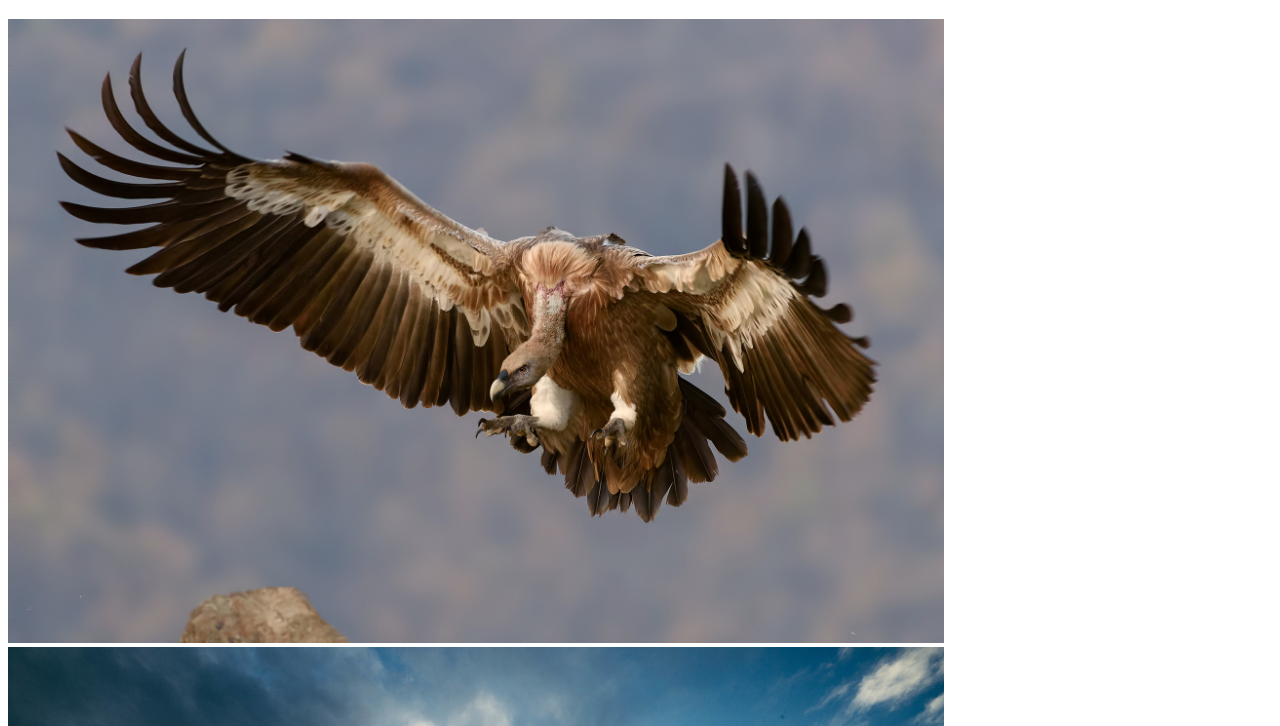
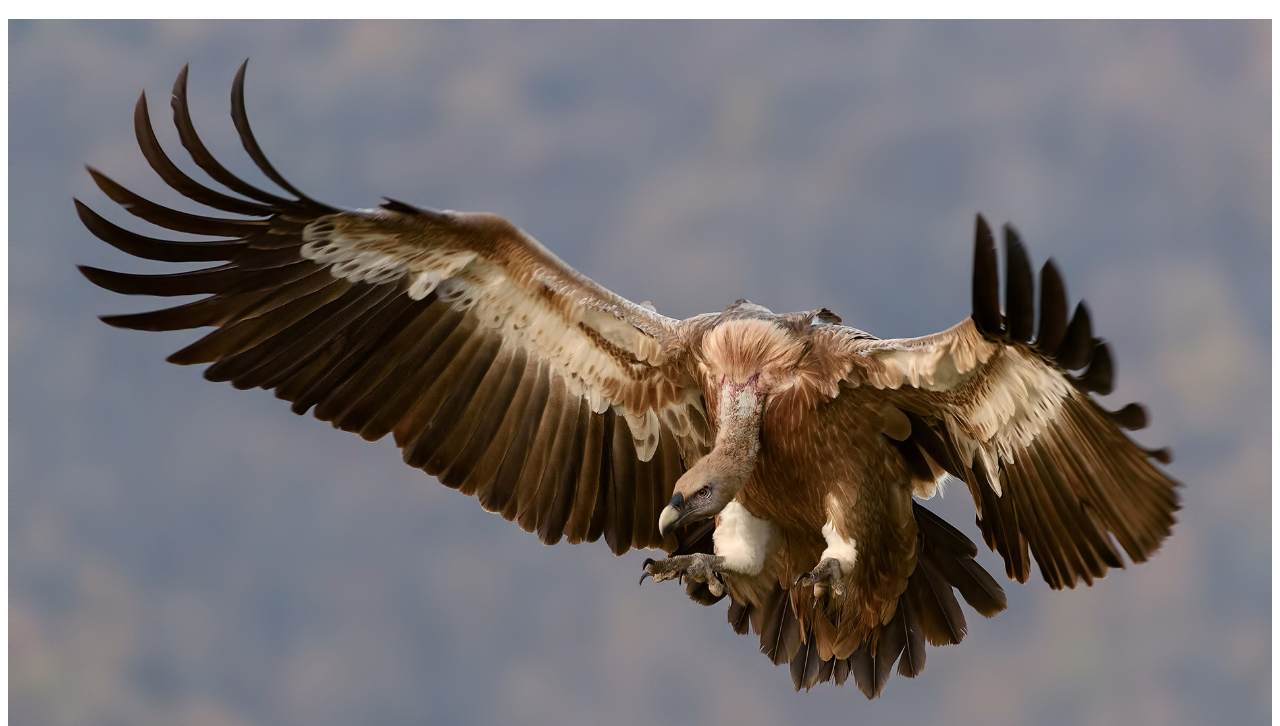
Before and after one commit to kezzbracey/amptests, a plain HTML site: page index_noamp.html in a window 1280 px wide. Shown: the part 61-787 px from the top of the page. Drawn offline with Linux system fonts and the light colour scheme.

Commit message:
Tweak css
And add some link tags

```diff
--- a/index_noamp.html
+++ b/index_noamp.html
@@ -3,11 +3,13 @@
   <head>
     <meta charset="utf-8">
     <title>Hello, AMPs</title>
+    <link rel="amphtml" href="/index.html" />
     <meta name="viewport" content="width=device-width,minimum-scale=1,initial-scale=1">
     <style>
     img {
-    	max-width: 100%;
-    	height: auto;
+      min-width: 100%;
+      max-width: 100%;
+      height: auto;
     }
     </style>
   </head>
```
Also changed, not shown: index.html (+1 -1 lines).
